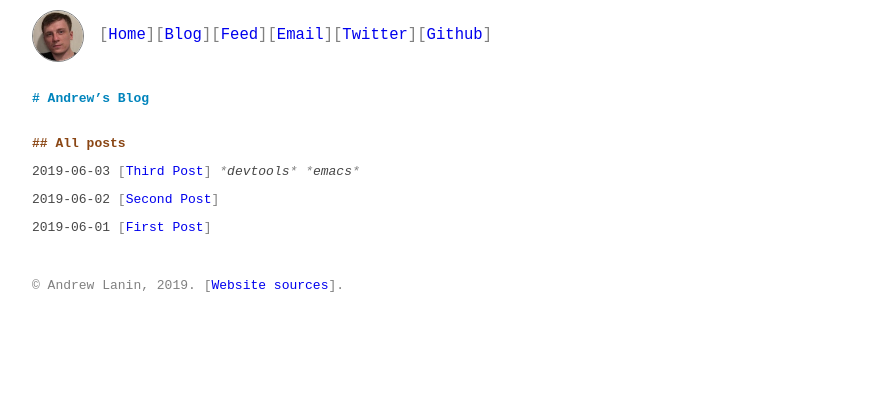
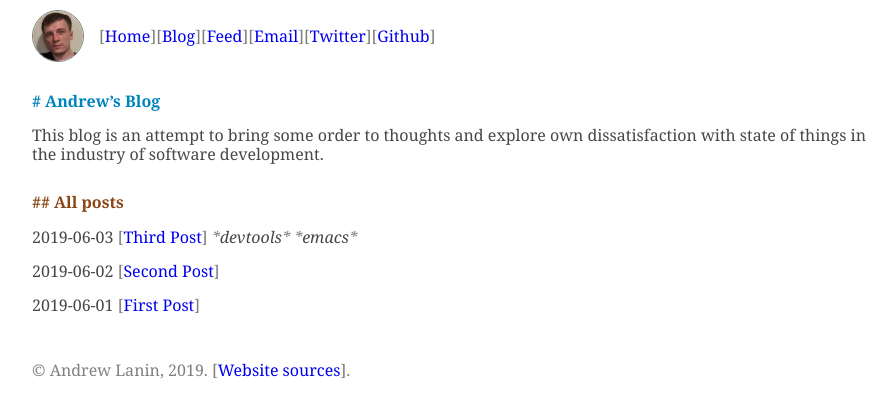
Before and after one commit to andrewlanin/lanin.dev, a Jekyll site: the page built from blog/index.md, in a window 1280 px wide. Shown: the top 418 px of the page, without its empty margins (188-1084 px from the left). Built offline with Jekyll 4.4.1, drawn with Linux system fonts in a browser that asks for light colours.

Commit message:
Switch away from monospaced font.

```diff
--- a/_includes/base.css
+++ b/_includes/base.css
@@ -6,14 +6,13 @@ body {
   margin: 0 auto;
   padding: 10px;
   max-width: 840px;
-  font-family: monospace;
+  font-family: Georgia, "Times New Roman", Times, serif;
 }
 
 nav {
   display: flex;
   flex-direction: row;
   align-items: center;
-  font-size: 120%;
 }
 
 nav .avatar {
--- a/blog/index.md
+++ b/blog/index.md
@@ -5,6 +5,8 @@ title: Andrew Lanin
 
 # Andrew's Blog
 
+This blog is an attempt to bring some order to thoughts and explore own dissatisfaction with state of things in the industry of software development.
+
 ## All posts
 
 {% for post in site.posts %}
```
